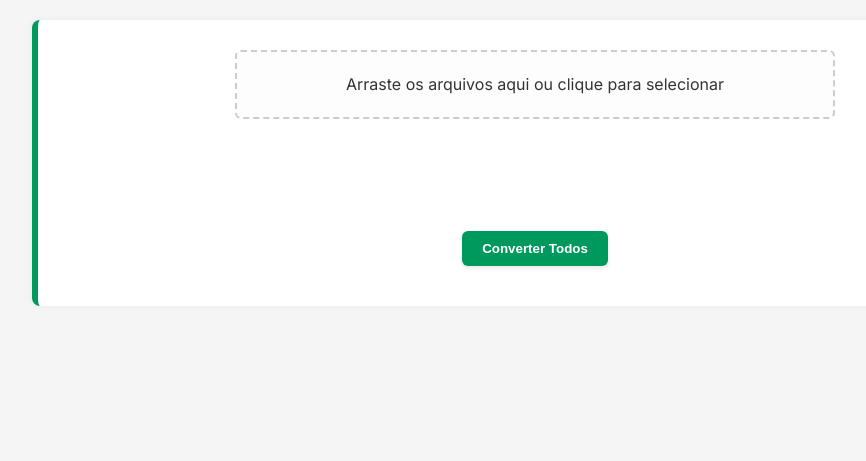
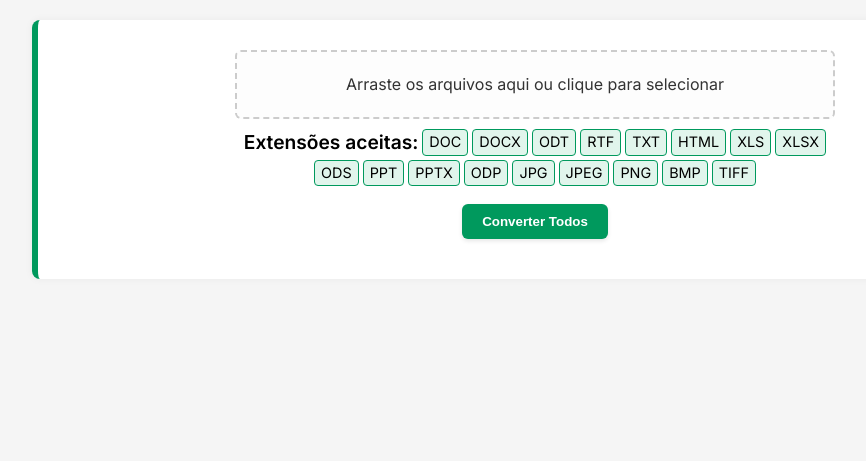
Before and after one commit to lfbrandt/grupovital-pdfs, a Flask app: page /converter in a window 1280 px wide. Shown: the part 189-650 px from the top of the page, without its empty margins (108-974 px from the left). Run offline with Flask 3, Linux system fonts and the light colour scheme; some libraries are stand-ins or nearby versions.

Commit message:
style: improve accepted extensions display

```diff
--- a/app/static/style.css
+++ b/app/static/style.css
@@ -71,6 +71,25 @@ header {
     color: #ffffffcc;
     max-width: 400px;
     margin-top: 4px;
+}
+
+.accepted-extensions {
+    color: #000;
+    display: flex;
+    flex-wrap: wrap;
+    justify-content: center;
+    gap: 4px;
+    max-width: 600px;
+    margin: 8px auto;
+    line-height: 1.4;
+}
+
+.accepted-extensions span {
+    background-color: #e1f5ec;
+    border: 1px solid var(--primary-color);
+    padding: 2px 6px;
+    border-radius: 4px;
+    font-size: 0.9rem;
 }
 
 .logo-header {
--- a/app/templates/converter.html
+++ b/app/templates/converter.html
@@ -36,10 +36,26 @@
                 Arraste os arquivos aqui ou clique para selecionar
             </div>
             <ul id="lista-arquivos"></ul>
-            <p class="subtitulo">
-              Extensões aceitas: DOC, DOCX, ODT, RTF, TXT, HTML, XLS,
-              XLSX, ODS, PPT, PPTX, ODP, JPG, JPEG, PNG, BMP, TIFF
-            </p>
+            <div class="subtitulo accepted-extensions">
+              <strong>Extensões aceitas:</strong>
+              <span>DOC</span>
+              <span>DOCX</span>
+              <span>ODT</span>
+              <span>RTF</span>
+              <span>TXT</span>
+              <span>HTML</span>
+              <span>XLS</span>
+              <span>XLSX</span>
+              <span>ODS</span>
+              <span>PPT</span>
+              <span>PPTX</span>
+              <span>ODP</span>
+              <span>JPG</span>
+              <span>JPEG</span>
+              <span>PNG</span>
+              <span>BMP</span>
+              <span>TIFF</span>
+            </div>
             {{ macros.preview_area('spinner-' ~ prefix, 'preview-' ~ prefix) }}
             <button id="converter-btn" disabled>Converter Todos</button>
         </section>
```
